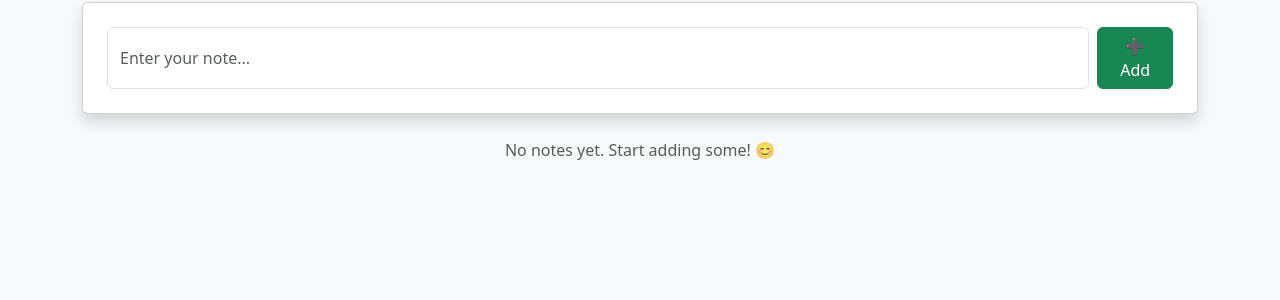
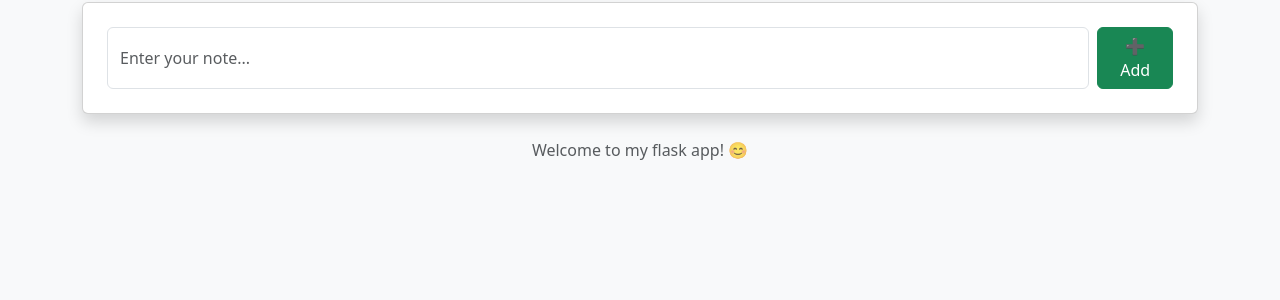
Before and after one commit to dilliramshah4/flask-k8s-deploy, a Flask app: page / in a window 1280 px wide. Shown: the part 118-418 px from the top of the page. Run offline with Flask 3, Linux system fonts and the light colour scheme.

Commit message:
update index.html to change welcome message for new users

```diff
--- a/templates/index.html
+++ b/templates/index.html
@@ -28,7 +28,7 @@
                     {% endfor %}
                 </ul>
             {% else %}
-                <p class="text-muted text-center">No notes yet. Start adding some! 😊</p>
+                <p class="text-muted text-center">Welcome to my flask app! 😊</p>
             {% endif %}
         </div>
     </div>
```
